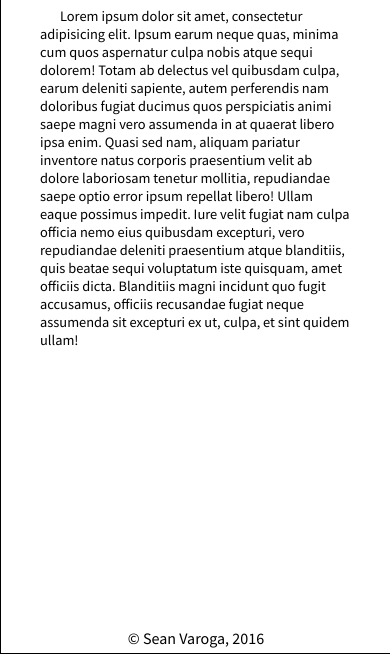
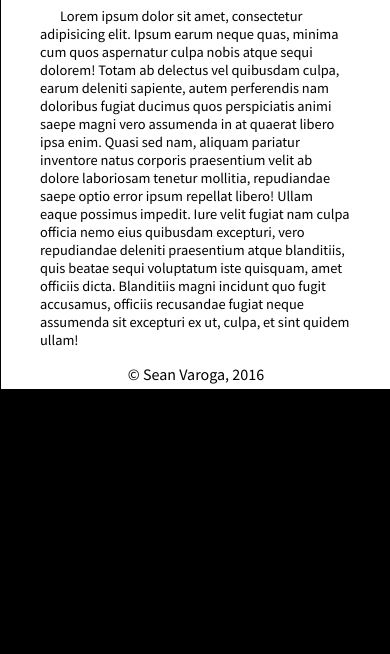
Before and after one commit to SeanVaroga/seanvaroga.github.io, a plain HTML site: page index.html in a window 390 px wide. Shown: the part 197-851 px from the top of the page. Drawn offline with Linux system fonts and the light colour scheme.

Commit message:
Fixed Body Height on Mobile

```diff
--- a/css/main.css
+++ b/css/main.css
@@ -26,10 +26,6 @@ html {
 	.contact-card {
 		width: 100%;
 		margin: 0 auto;
-	}
-
-	.content-body {
-		height: calc(100VH - 228px);
 	}
 
 	.logo {
```
